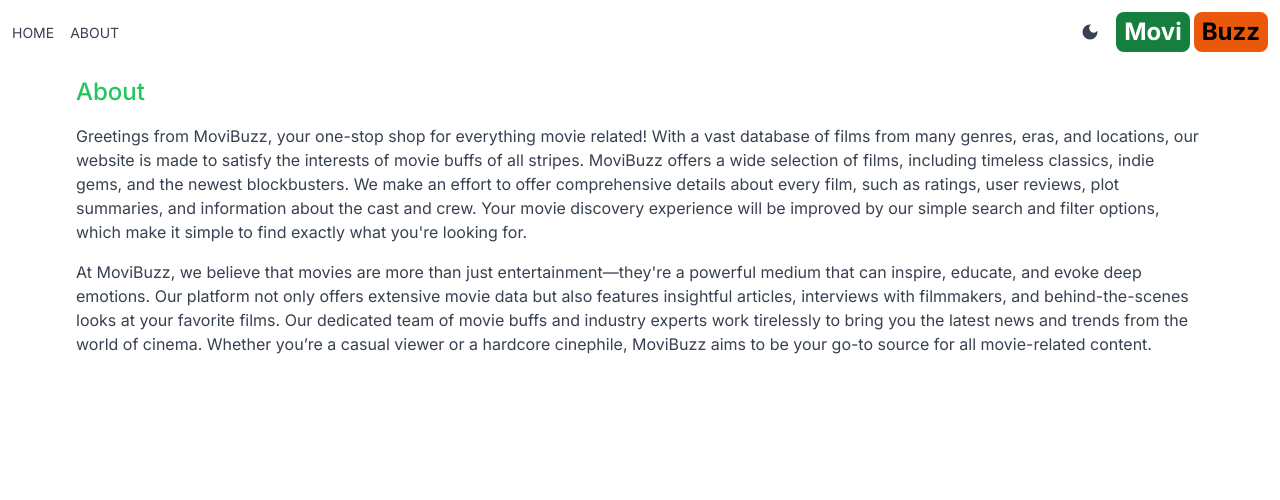
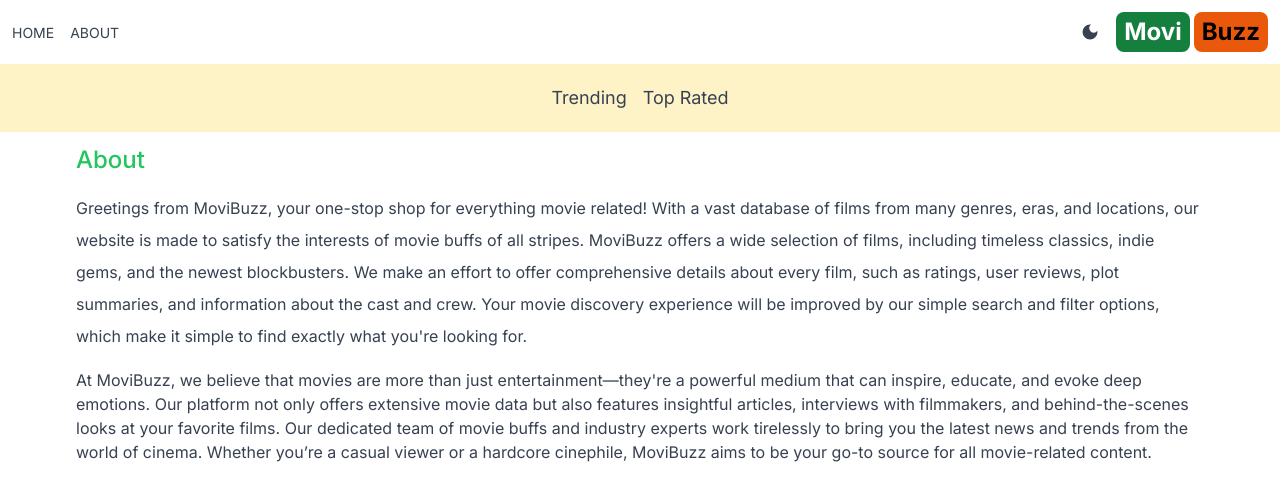
Before and after one commit to Prasanna-cpu/MovieBuzz, a Next.js app: page /about in a window 1280 px wide. Shown: the top 500 px of the page. Built offline with nearby package versions, Linux system fonts and the light colour scheme.

Commit message:
Created NavBar Component

```diff
--- a/src/app/about/page.tsx
+++ b/src/app/about/page.tsx
@@ -4,7 +4,8 @@
   return (
     <div className="max-w-6xl mx-auto p-3 space-y-4">
       <h1 className="text-2xl font-medium text-green-500">About</h1>
-      <p className="my-4">
+
+      <p className="my-4 leading-loose">
         Greetings from MoviBuzz, your one-stop shop for everything movie related! With a vast database of films from many genres, eras, and
         locations, our website is made to satisfy the interests of movie buffs of all stripes.
         MoviBuzz offers a wide selection of films, including timeless classics, indie gems, and the newest blockbusters.
--- a/src/app/layout.tsx
+++ b/src/app/layout.tsx
@@ -3,6 +3,7 @@
 import "./globals.css";
 import Header from "@/components/Header";
 import Providers from "./Providers";
+import NavBar from "@/components/NavBar";
 
 const inter = Inter({ subsets: ["latin"] });
 
@@ -21,6 +22,7 @@
       <body className={inter.className}>
         <Providers>
           <Header/>
+          <NavBar/>
           {children}
         </Providers>
 
--- /dev/null
+++ b/src/components/NavBar.tsx
@@ -0,0 +1,12 @@
+import React from 'react'
+import NavBarItem from './NavBarItem'
+
+export default function NavBar() {
+  return (
+    <div className="flex dark:bg-gray-500 bg-amber-100 p-5 lg:text-lg justify-center gap-4">
+        <NavBarItem title="Trending" param="fetchTrending"/>
+        <NavBarItem title="Top Rated" param="fetchTopRated"/>
+
+    </div>
+  )
+}
--- /dev/null
+++ b/src/components/NavBarItem.tsx
@@ -0,0 +1,19 @@
+"use client"
+
+import Link from 'next/link'
+import React from 'react'
+
+import { useSearchParams } from 'next/navigation'
+
+export default function NavBarItem({title,param}) {
+    const searchParams=useSearchParams()
+    const genre=searchParams.get('genre')
+  return (
+    <div>
+
+        <Link href={`/?genre=${param}`} className={`hover:text-amber-500 hover:font-bold ${genre===param ? 'underline underline-offset-8 decoration-4 decoration-amber-400 rounded-lg':''}`}>
+            {title}
+        </Link>
+    </div>
+  )
+}
```
